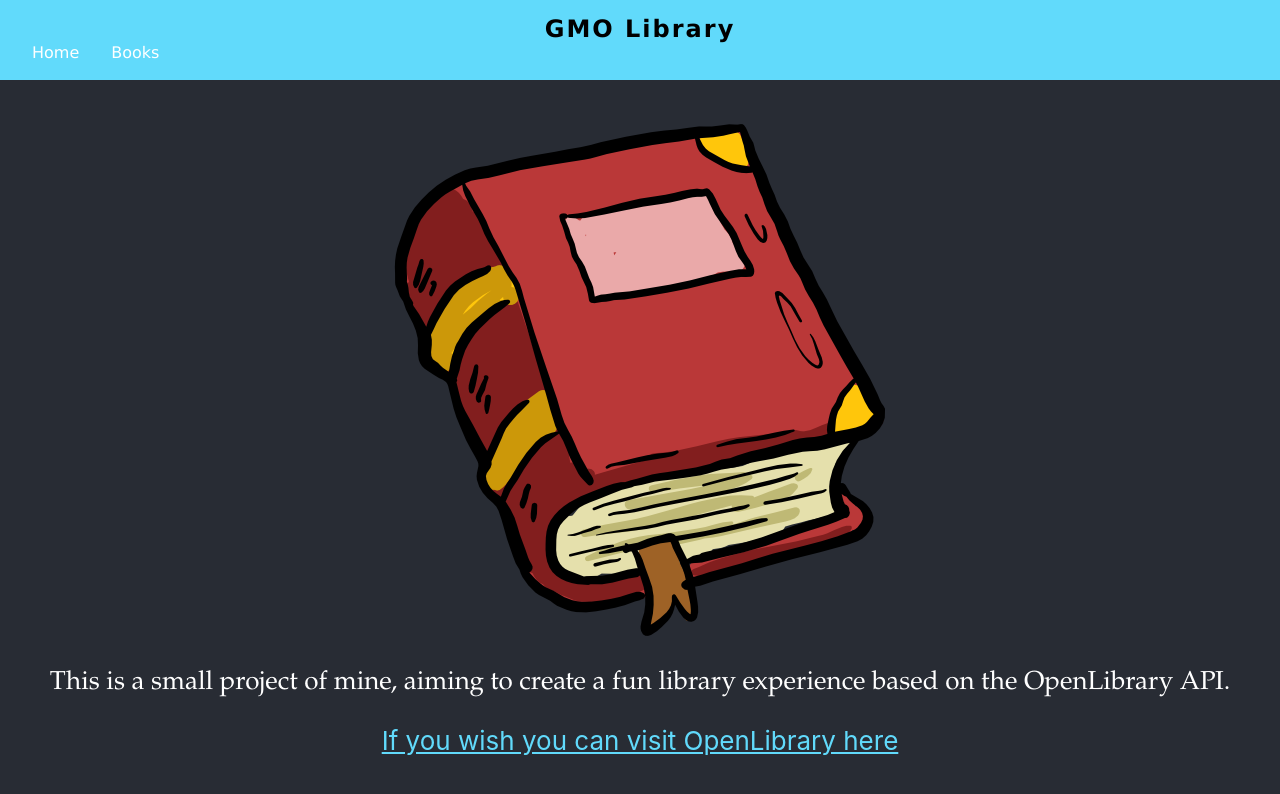
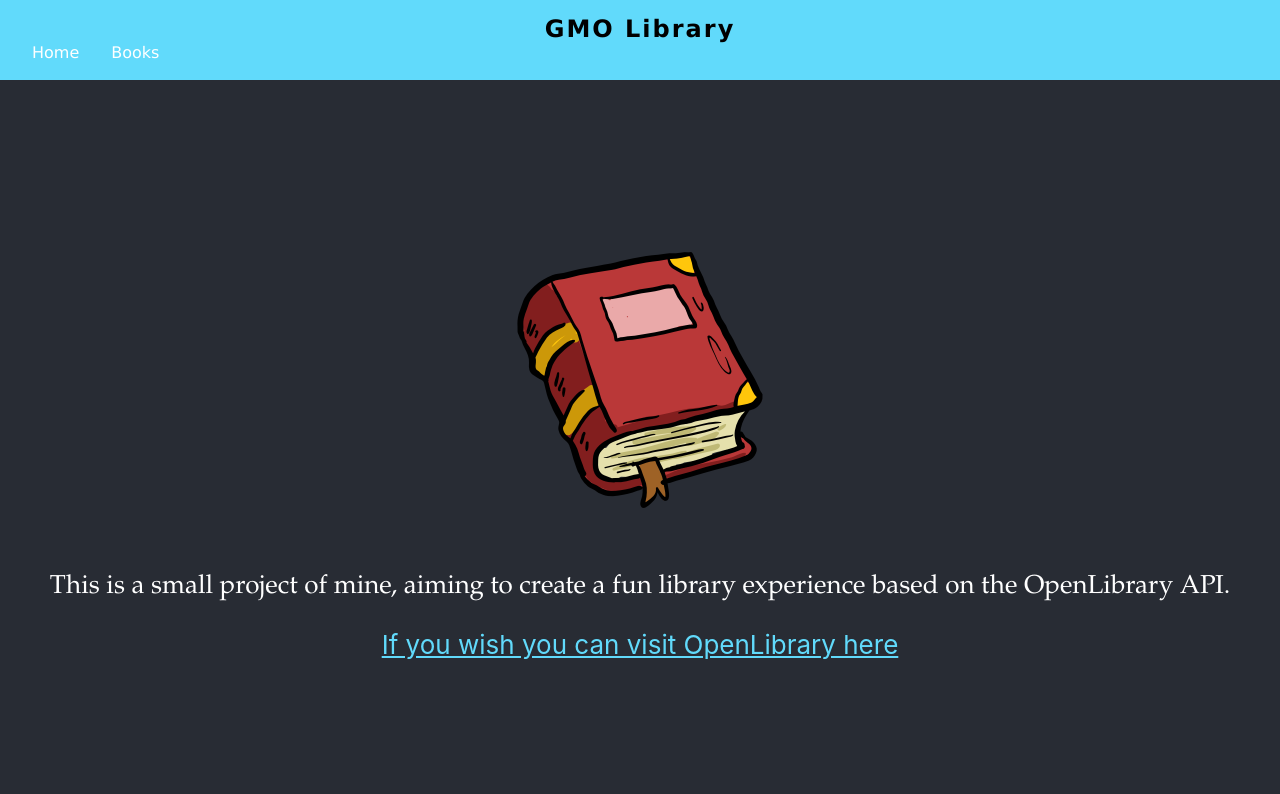
Before and after one commit to GmoWilliams/GMOLibrary, a React (Create React App) app: page / in a window 1280 px wide. Shown: the top 794 px of the page. Built offline with nearby package versions, Linux system fonts and the light colour scheme.

Commit message:
:lipstick: Added styles to home image

```diff
--- a/src/components/views/Home.tsx
+++ b/src/components/views/Home.tsx
@@ -7,7 +7,13 @@ const Home = () => {
     return (
         <div className="page">
             <header >
-                <img src={Book} alt="logo" />
+                <div className='home-image'>
+                    <img src={Book} alt="icon" style={{
+                        height: 'auto',
+                        width: '20vw',
+                        margin: '2rem',
+                    }}/>
+                </div>
                 <p>
                     This is a small project of mine, aiming to create a fun library experience based on the OpenLibrary API.
                 </p>
```
